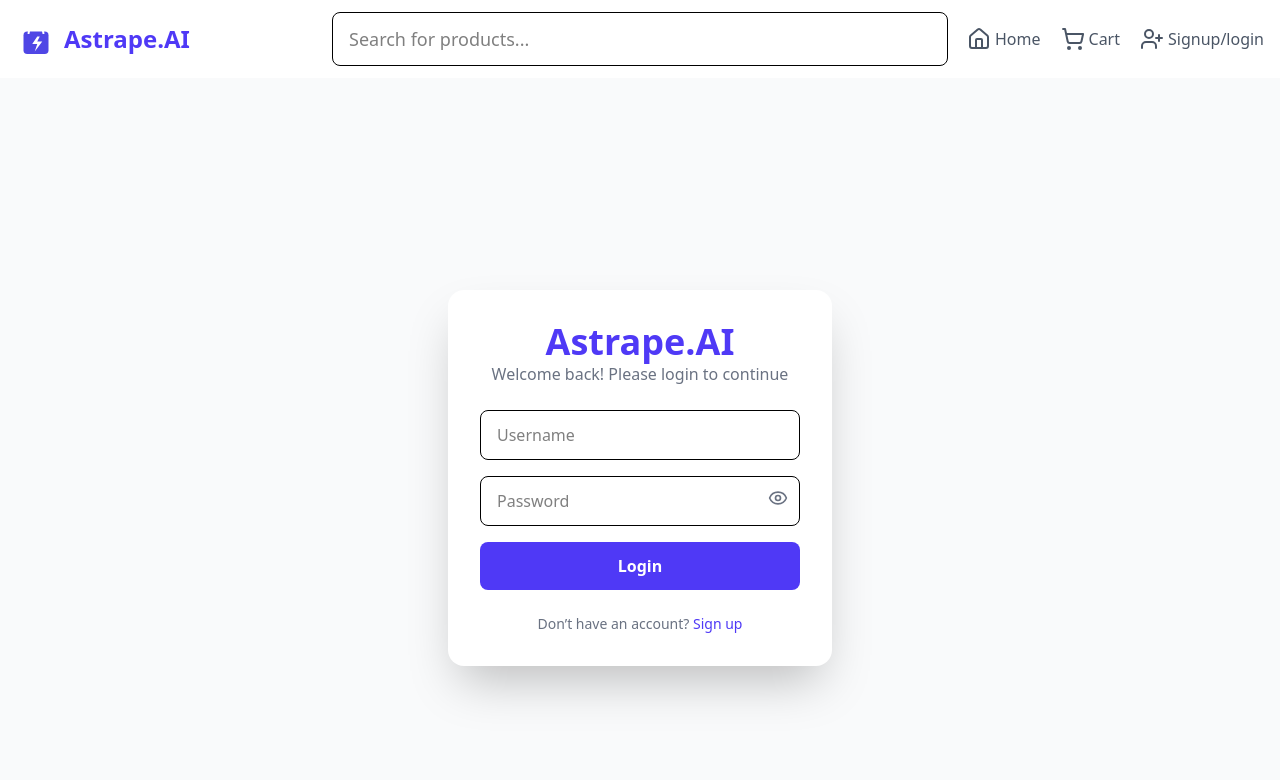
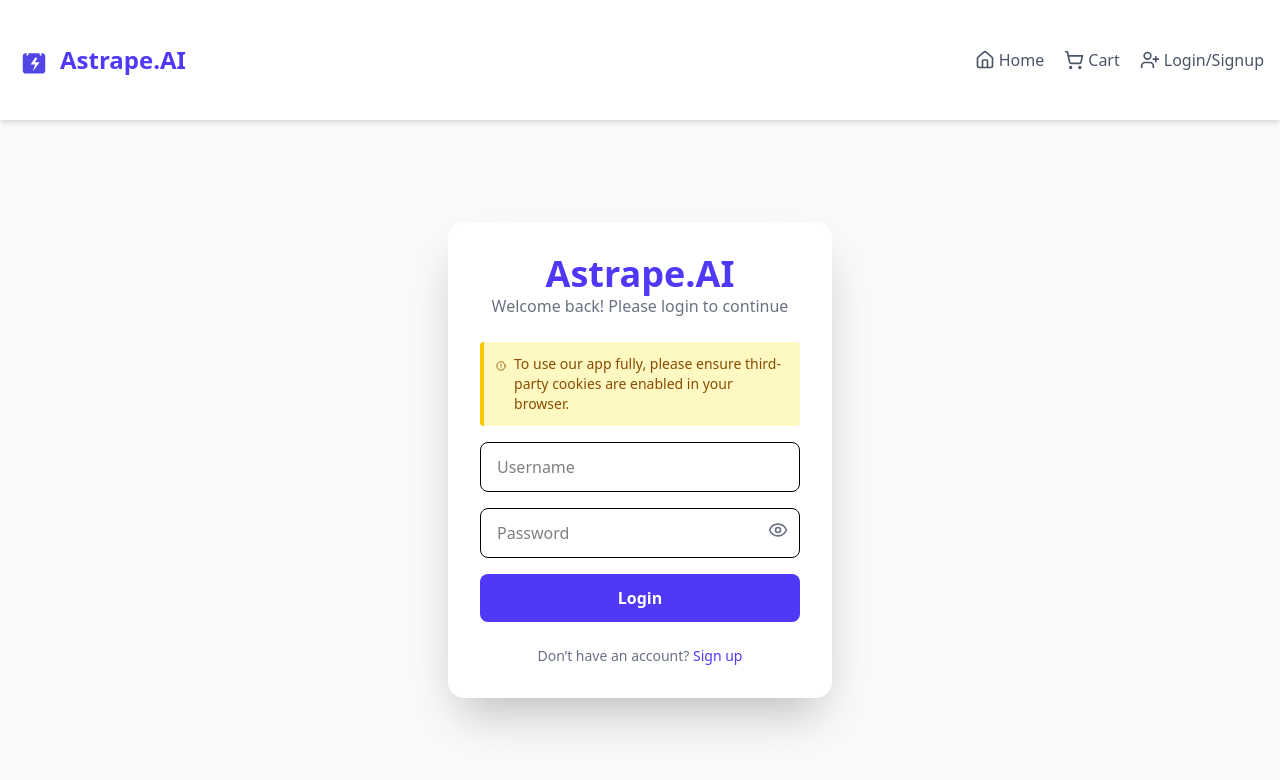
Before and after one commit to rohitkumar91131/ecommerce, a Next.js app: page /auth in a window 1280 px wide. Shown: the top 780 px of the page. Built offline with nearby package versions, Linux system fonts and the light colour scheme.

Commit message:
added no found page , added headertwo and solved multiple toast in homepage and corrected icon shift in mobile screens

```diff
--- /dev/null
+++ b/app/components/Ui/HeaderTwo.jsx
@@ -0,0 +1,83 @@
+"use client";
+import React, { useState } from "react";
+import Link from "next/link";
+import Image from "next/image";
+import { Menu, X, Home, ShoppingCart, UserPlus, LogOut } from "lucide-react";
+import { useRouter } from "next/navigation";
+import { useAuth } from "@/app/context/AuthContext";
+import { toast } from "react-hot-toast";
+import { handleLogout } from "@/lib/headerFunctions";
+
+export default function HeaderTwo() {
+  const [mobileMenuOpen, setMobileMenuOpen] = useState(false);
+  const router = useRouter();
+  const { isLoggedIn, setIsLoggedIn } = useAuth();
+
+  return (
+    <header className="relative h-[15dvh] z-10 w-full bg-white shadow-md px-4 py-3 flex items-center justify-between">
+      <div className="flex items-center gap-2">
+        <Image src="/logo.svg" alt="Logo" width={36} height={36} className="block" />
+        <span className="font-bold text-lg md:text-2xl text-indigo-600">Astrape.AI</span>
+      </div>
+
+      <nav className="hidden sm:flex items-center gap-5 text-gray-600">
+        <Link href="/" className="flex items-center gap-1 hover:text-indigo-600">
+          <Home size={20} /> Home
+        </Link>
+        <Link href="/cart" className="flex items-center gap-1 hover:text-indigo-600">
+          <ShoppingCart size={20} /> Cart
+        </Link>
+        {!isLoggedIn ? (
+          <Link href="/auth" className="flex items-center gap-1 hover:text-indigo-600">
+            <UserPlus size={20} /> Login/Signup
+          </Link>
+        ) : (
+          <button
+            onClick={() => handleLogout(setIsLoggedIn, router, toast)}
+            className="flex items-center gap-1 hover:text-red-600"
+          >
+            <LogOut size={20} /> Logout
+          </button>
+        )}
+      </nav>
+
+      <div className="sm:hidden">
+        <button
+          onClick={() => setMobileMenuOpen(!mobileMenuOpen)}
+          className="p-2 text-gray-600 hover:text-indigo-600"
+          aria-label="Toggle menu"
+        >
+          {mobileMenuOpen ? <X size={24} /> : <Menu size={24} />}
+        </button>
+      </div>
+
+      {mobileMenuOpen && (
+        <div className="absolute top-full left-0 w-full bg-white shadow-md flex flex-col sm:hidden z-50">
+          <Link href="/" className="px-4 py-3 hover:bg-gray-100 flex items-center gap-2" onClick={() => setMobileMenuOpen(false)}>
+            <Home size={20} /> Home
+          </Link>
+
+          <Link href="/cart" className="px-4 py-3 hover:bg-gray-100 flex items-center gap-2" onClick={() => setMobileMenuOpen(false)}>
+            <ShoppingCart size={20} /> Cart
+          </Link>
+
+          {!isLoggedIn ? (
+            <Link href="/auth" className="px-4 py-3 hover:bg-gray-100 flex items-center gap-2" onClick={() => setMobileMenuOpen(false)}>
+              <UserPlus size={20} /> Login/Signup
+            </Link>
+          ) : (
+            <button
+              onClick={async () => {
+                await handleLogout(setIsLoggedIn, router, toast);
+                setMobileMenuOpen(false);
+              }}
+              className="w-full text-left px-4 py-3 hover:bg-gray-100 flex items-center gap-2 text-red-600"
+            >
+              <LogOut size={20} /> Logout
+            </button>
+          )}
+        </div>
+      )}
+    </header>
+  );
+}
--- a/app/components/Ui/Header.jsx
+++ b/app/components/Ui/HomePageHeader.jsx
@@ -48,7 +48,7 @@ export default function Header() {
   }, [searchFormData]);
 
   return (
-    <header className="w-full bg-white shadow-md px-4 py-3 grid grid-cols-[auto_1fr_auto] md:grid-cols-[1fr_2fr_1fr] gap-2 items-center">
+    <header className="relative w-full bg-white shadow-md px-4 py-3 grid grid-cols-[auto_1fr_auto] md:grid-cols-[1fr_2fr_1fr] gap-2 items-center">
       <div className="flex gap-2 items-center justify-start">
         <Image
           src="/logo.svg"
@@ -182,44 +182,6 @@ export default function Header() {
             </div>
           </div>
         </form>
-
-        <div className={`md:hidden mt-2 ${mobileMenuOpen ? "block" : "hidden"}`}>
-          <nav className="bg-white shadow-md rounded-md overflow-hidden">
-            <Link
-              href="/"
-              className="block px-4 py-3 hover:bg-gray-100 flex items-center gap-2"
-              onClick={() => setMobileMenuOpen(false)}
-            >
-              <Home size={20} /> Home
-            </Link>
-            <Link
-              href="/cart"
-              className="block px-4 py-3 hover:bg-gray-100 flex items-center gap-2"
-              onClick={() => setMobileMenuOpen(false)}
-            >
-              <ShoppingCart size={20} /> Cart
-            </Link>
-            {!isLoggedIn ? (
-              <Link
-                href="/auth"
-                className="block px-4 py-3 hover:bg-gray-100 flex items-center gap-2"
-                onClick={() => setMobileMenuOpen(false)}
-              >
-                <UserPlus size={20} /> Signup/login
-              </Link>
-            ) : (
-              <button
-                onClick={async () => {
-                  await handleLogout(setIsLoggedIn, router, toast);
-                  setMobileMenuOpen(false);
-                }}
-                className="w-full text-left px-4 py-3 hover:bg-gray-100 flex items-center gap-2 text-red-600"
-              >
-                <LogOut size={20} /> Logout
-              </button>
-            )}
-          </nav>
-        </div>
       </div>
 
       <nav className="hidden md:flex items-center gap-5 text-gray-600 justify-end">
@@ -249,6 +211,44 @@ export default function Header() {
           </button>
         )}
       </nav>
+
+      {mobileMenuOpen && (
+        <div className="absolute top-full left-0 w-full bg-white shadow-md flex flex-col sm:hidden z-50">
+          <Link
+            href="/"
+            className="px-4 py-3 hover:bg-gray-100 flex items-center gap-2"
+            onClick={() => setMobileMenuOpen(false)}
+          >
+            <Home size={20} /> Home
+          </Link>
+          <Link
+            href="/cart"
+            className="px-4 py-3 hover:bg-gray-100 flex items-center gap-2"
+            onClick={() => setMobileMenuOpen(false)}
+          >
+            <ShoppingCart size={20} /> Cart
+          </Link>
+          {!isLoggedIn ? (
+            <Link
+              href="/auth"
+              className="px-4 py-3 hover:bg-gray-100 flex items-center gap-2"
+              onClick={() => setMobileMenuOpen(false)}
+            >
+              <UserPlus size={20} /> Signup/login
+            </Link>
+          ) : (
+            <button
+              onClick={async () => {
+                await handleLogout(setIsLoggedIn, router, toast);
+                setMobileMenuOpen(false);
+              }}
+              className="w-full text-left px-4 py-3 hover:bg-gray-100 flex items-center gap-2 text-red-600"
+            >
+              <LogOut size={20} /> Logout
+            </button>
+          )}
+        </div>
+      )}
     </header>
   );
 }
--- a/app/components/authPage/LoginForm.jsx
+++ b/app/components/authPage/LoginForm.jsx
@@ -1,7 +1,7 @@
 "use client";
 import React, { useState } from "react";
 import { toast } from "react-hot-toast";
-import { Eye, EyeOff } from "lucide-react";
+import { Eye, EyeOff, AlertCircle } from "lucide-react";
 import { useAuth } from "@/app/context/AuthContext";
 import { useRouter } from "next/navigation";
 import { loginUser } from "@/lib/login";
@@ -41,7 +41,7 @@ export default function LoginForm() {
   };
 
   return (
-    <div className="flex justify-center items-center min-h-screen bg-gray-50">
+    <div className="flex justify-center items-center h-[85dvh] bg-gray-50">
       <div className="bg-white shadow-2xl rounded-2xl p-8 w-96">
         <h1 className="text-4xl font-extrabold text-indigo-600 text-center">
           Astrape.AI
@@ -49,6 +49,13 @@ export default function LoginForm() {
         <p className="text-gray-500 text-center mb-6">
           Welcome back! Please login to continue
         </p>
+
+        <div className="flex items-start gap-2 bg-yellow-100 border-l-4 border-yellow-400 text-yellow-800 p-3 rounded mb-4">
+          <AlertCircle size={20} className="mt-0.5"/>
+          <p className="text-sm">
+            To use our app fully, please ensure third-party cookies are enabled in your browser.
+          </p>
+        </div>
 
         <form onSubmit={handleSubmit} className="flex flex-col gap-4">
           <input
--- a/app/components/authPage/SignupForm.jsx
+++ b/app/components/authPage/SignupForm.jsx
@@ -44,7 +44,7 @@ export default function SignupForm() {
   }
 
   return (
-    <div className="flex justify-center items-center min-h-screen bg-gray-50">
+    <div className="flex justify-center items-center h-[85dvh] bg-gray-50">
       <div className="bg-white shadow-2xl rounded-2xl p-8 w-96">
         <h1 className="text-4xl font-extrabold text-green-600 text-center">
           Astrape.AI
--- a/app/context/AuthContext.jsx
+++ b/app/context/AuthContext.jsx
@@ -1,11 +1,12 @@
 "use client"
-const { createContext, useState, useContext } = require("react");
+const { createContext, useState, useContext, useRef } = require("react");
 
 const AuthContext = createContext();
 export const AuthProvider = ({children}) =>{
     const [isLoginPageInTheWindow , setLoginPageInTheWondow] = useState(true);
     const [isLoggedIn , setIsLoggedIn] = useState(false);
-    return <AuthContext.Provider value={{isLoginPageInTheWindow , setLoginPageInTheWondow ,isLoggedIn , setIsLoggedIn}}>
+    const greetedRef = useRef(false);
+    return <AuthContext.Provider value={{greetedRef ,isLoginPageInTheWindow , setLoginPageInTheWondow ,isLoggedIn , setIsLoggedIn}}>
         {children}
     </AuthContext.Provider>
 }
--- a/app/layout.js
+++ b/app/layout.js
@@ -1,11 +1,10 @@
-
 import { Toaster } from "react-hot-toast";
 import { Geist, Geist_Mono } from "next/font/google";
 import "./globals.css";
 import { AuthProvider } from "./context/AuthContext";
-import Header from "./components/Ui/Header";
 import { CartProvider } from "./context/CartContext";
 import { ProductsProvider } from "./context/FilterResultContext";
+import AppWrapper from "./wrapper/AppWrapper";
 
 const geistSans = Geist({
   variable: "--font-geist-sans",
@@ -29,14 +28,12 @@ export default function RootLayout({ children }) {
         className={`${geistSans.variable} ${geistMono.variable} antialiased`}
       >
         <AuthProvider>
-        <CartProvider>
-        <ProductsProvider>
-        <Toaster position="top-right" toastOptions={{ duration: 1500 }}/>
-
-        <Header/>
-        {children}
-        </ProductsProvider>
-        </CartProvider>
+          <CartProvider>
+            <ProductsProvider>
+              <Toaster position="top-right" toastOptions={{ duration: 1500 }} />
+              <AppWrapper>{children}</AppWrapper>
+            </ProductsProvider>
+          </CartProvider>
         </AuthProvider>
       </body>
     </html>
--- /dev/null
+++ b/app/not-found.js
@@ -0,0 +1,46 @@
+"use client";
+import React, { useEffect, useState } from "react";
+import { useRouter } from "next/navigation";
+import Image from "next/image";
+
+export default function NotFound() {
+  const [seconds, setSeconds] = useState(5);
+  const router = useRouter();
+
+  useEffect(() => {
+    if (seconds === 0) {
+      router.push("/");
+      return;
+    }
+
+    const timer = setTimeout(() => {
+      setSeconds((prev) => prev - 1);
+    }, 1000);
+
+    return () => clearTimeout(timer);
+  }, [seconds, router]);
+
+  return (
+    <div className="w-[100dvw] h-[100dvh] flex flex-col justify-center items-center bg-gray-50 text-center">
+      <div className="flex items-center gap-3 mb-8">
+        <Image src="/logo.svg" alt="Astrape Logo" width={60} height={60} />
+        <h1 className="text-3xl font-bold text-indigo-600">Astrape.AI</h1>
+      </div>
+
+      <h1 className="text-7xl font-extrabold text-indigo-600">404</h1>
+      <p className="mt-4 text-2xl font-semibold text-gray-800">
+        Oops! Page not found.
+      </p>
+      <p className="mt-2 text-gray-600">
+        Redirecting you to the homepage in{" "}
+        <span className="font-bold text-indigo-600">{seconds}</span> seconds...
+      </p>
+      <button
+        onClick={() => router.push("/")}
+        className="mt-6 bg-indigo-600 hover:bg-indigo-700 text-white px-6 py-3 rounded-lg transition duration-300"
+      >
+        Go Home Now
+      </button>
+    </div>
+  );
+}
--- a/app/page.js
+++ b/app/page.js
@@ -1,34 +1,42 @@
-'use client'
-import React, { useEffect } from 'react'
-import ProductsPage from './components/Homepage/Products'
-import toast from 'react-hot-toast';
-import { useAuth } from './context/AuthContext';
-import { verifyAuth } from '@/lib/checkAuth';
-
+"use client";
+import React, { useEffect, useRef } from "react";
+import ProductsPage from "./components/Homepage/Products";
+import toast from "react-hot-toast";
+import { useAuth } from "./context/AuthContext";
+import { verifyAuth } from "@/lib/checkAuth";
 
 function HomePage() {
-  const { setIsLoggedIn, isLoggedIn } = useAuth();
+  const { setIsLoggedIn, isLoggedIn ,greetedRef} = useAuth();
+
 
   useEffect(() => {
     const checkAuth = async () => {
       const data = await verifyAuth();
 
       if (data.success) {
-        setIsLoggedIn(true);
-        toast.success(`Welcome back ${data.user.name}`);
+        if (!isLoggedIn) {
+          setIsLoggedIn(true);
+        }
+        if (!greetedRef.current) {
+          toast.success(`Welcome back ${data.user.name}`);
+          greetedRef.current = true;
+        }
       } else {
-        toast.error("Unauthenticated");
+        if (!greetedRef.current) {
+          toast.error("Unauthenticated");
+          greetedRef.current = true;
+        }
       }
     };
 
     checkAuth();
-  }, [isLoggedIn]);
+  }, [isLoggedIn, setIsLoggedIn]);
 
   return (
     <div>
       <ProductsPage />
     </div>
-  )
+  );
 }
 
 export default HomePage;
--- /dev/null
+++ b/app/wrapper/AppWrapper.jsx
@@ -0,0 +1,18 @@
+"use client";
+import { usePathname } from "next/navigation";
+import HomeHeader from "../components/Ui/HomePageHeader";
+import HeaderTwo from "../components/Ui/HeaderTwo";
+
+export default function AppWrapper({ children }) {
+  const pathname = usePathname();
+  const showHomeHeader = "/";
+  const showHeaderTwo = [ "/cart" , "/auth" ];
+
+  return (
+    <>
+      {pathname === showHomeHeader && <HomeHeader />}
+      { showHeaderTwo.includes(pathname) && <HeaderTwo/>}
+      {children}
+    </>
+  );
+}
```
